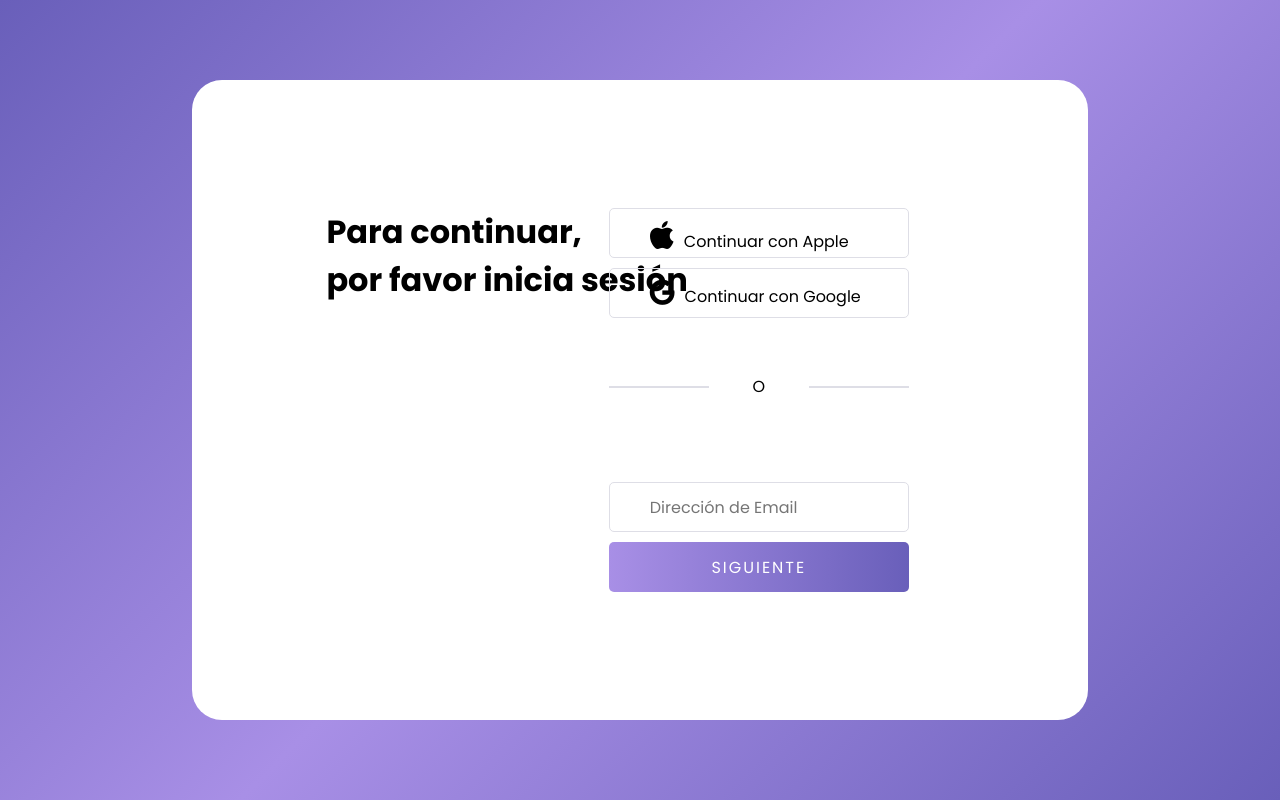
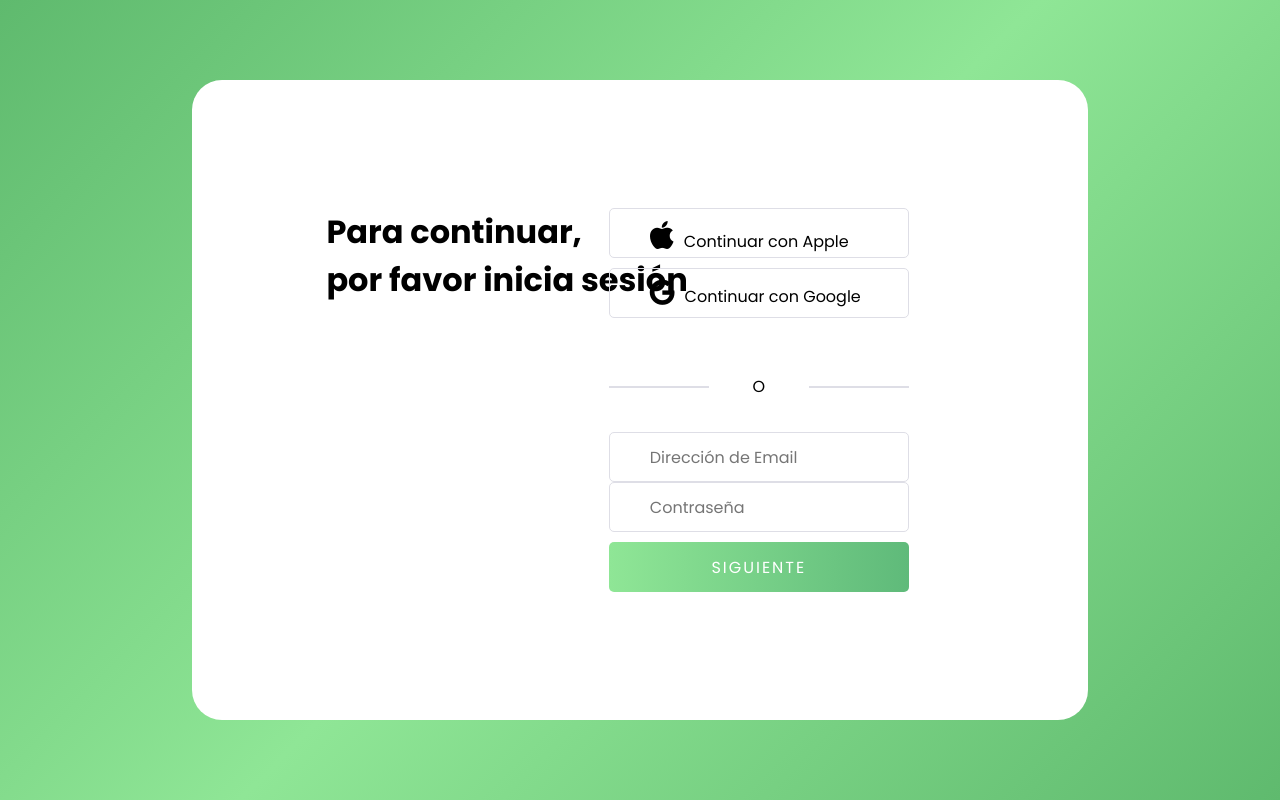
Before and after one commit to MrSairus/TodoList, a PHP site: page / in a window 1280 px wide. Run offline with PHP 8.4, Linux system fonts and the light colour scheme; some libraries are stand-ins or nearby versions.

Commit message:
Se agrego el campo de contraseña y hubo algunos cambios de color en la hoja de estilo

```diff
--- a/index.html
+++ b/index.html
@@ -25,6 +25,7 @@
 
             <div class="bottom-container">
                 <input type="text" placeholder="Dirección de Email">
+                <input type="password" placeholder="Contraseña">
                 <button class="submit">Siguiente</button>
             </div>
         </div>
--- a/style.css
+++ b/style.css
@@ -13,7 +13,7 @@ body {
     align-items: center;
     width: 100%;
     height: 100vh;
-    background: linear-gradient(-45deg, #695fba, #a88fe6, #695fba);
+    background: linear-gradient(-45deg, #5fba6e, #8fe696, #5fba6e);
     overflow: hidden;
 }
 
@@ -26,6 +26,12 @@ body {
 }
 
 .text {
+    position: absolute;
+    top: 20%;
+    left: 15%;
+}
+
+.password {
     position: absolute;
     top: 20%;
     left: 15%;
@@ -124,7 +130,7 @@ input:hover {
     height: 50px;
     text-transform: uppercase;
     letter-spacing:  2px;
-    background: linear-gradient(90deg, #a88fe6, #695fba);
+    background: linear-gradient(90deg, #8fe696, #5fba7a);
     border: none;
     border-radius: 5px;
     padding: 10px 40px;
@@ -134,7 +140,7 @@ input:hover {
 }
 
 .submit:hover {
-    border: 2px solid #695fba;
+    border: 2px solid #5fba82;
 }
 
 .pointer {
```
